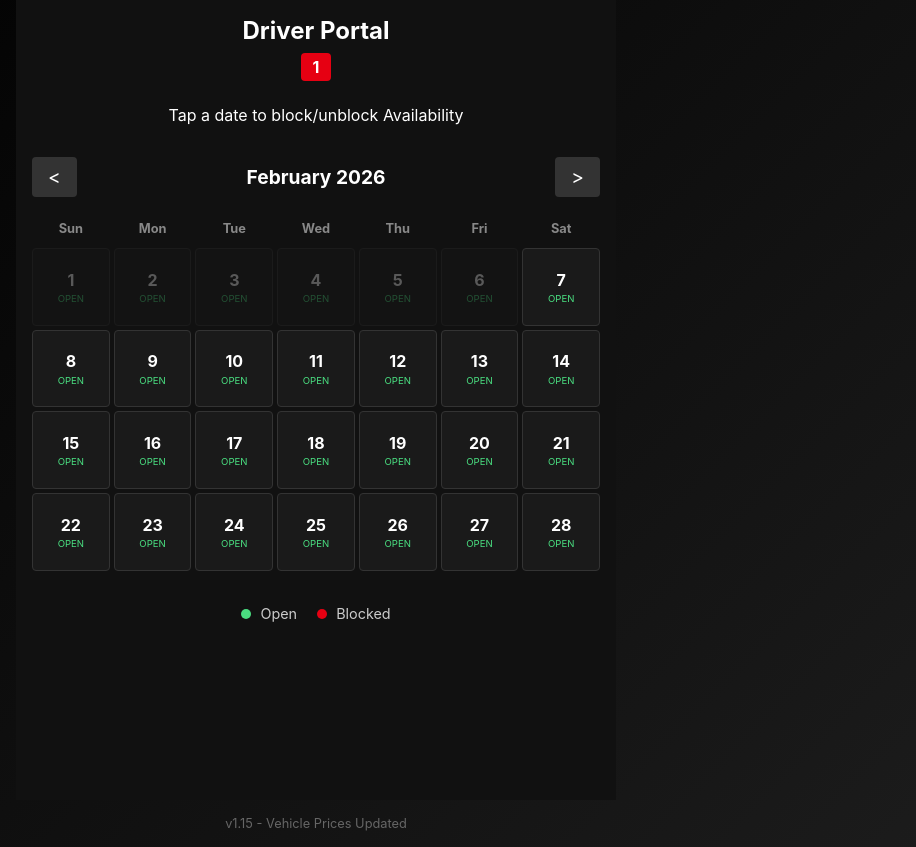
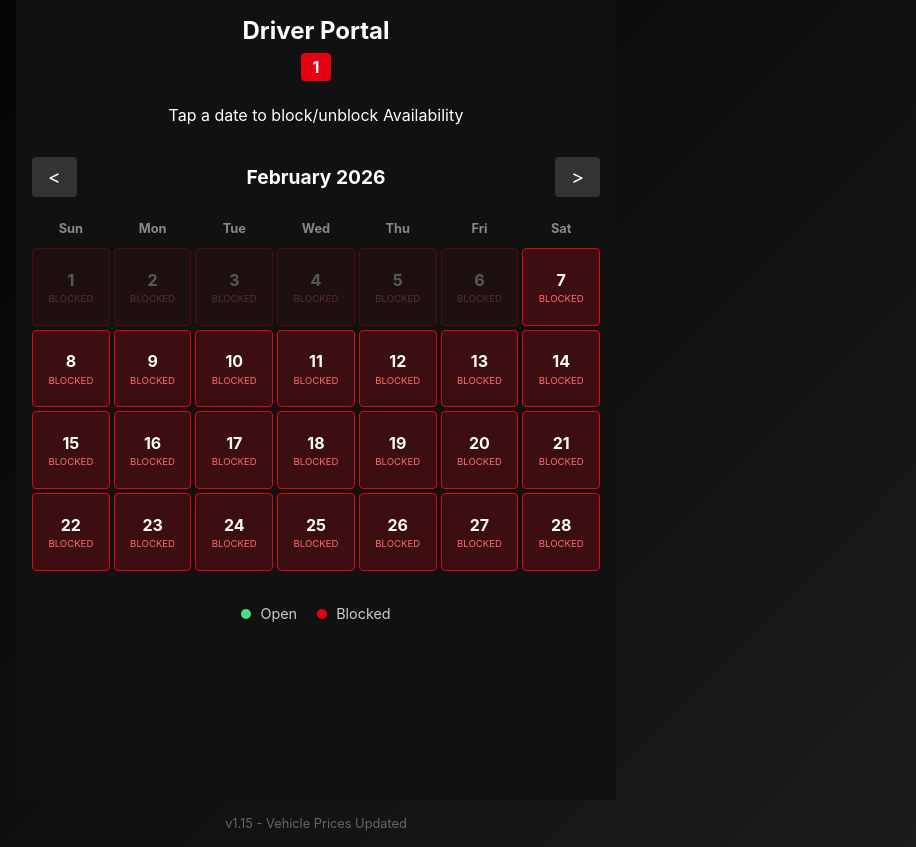
Before and after one commit to kazuosomeya-wq/daikoku, a React (Vite) app: page /driver/1 in a window 1280 px wide. Shown: the whole page, without its empty margins (324-1240 px from the left). Built offline with nearby package versions, Linux system fonts and the light colour scheme; no server answers; the database is empty.

Commit message:
Switch to allowlist logic for default blocked availability

```diff
--- a/src/pages/DriverDashboard.jsx
+++ b/src/pages/DriverDashboard.jsx
@@ -7,7 +7,7 @@ import './DriverDashboard.css'; // We'll create a simple CSS file for this too
 const DriverDashboard = () => {
     const { vehicleId } = useParams();
     const [currentViewDate, setCurrentViewDate] = useState(new Date());
-    const [blockedDates, setBlockedDates] = useState([]);
+    const [availableDates, setAvailableDates] = useState([]);
     const [loading, setLoading] = useState(true);
 
     // Vehicle Names Mapping
@@ -28,9 +28,9 @@ const DriverDashboard = () => {
         // Listen for real-time updates
         const unsubscribe = onSnapshot(docRef, (docSnap) => {
             if (docSnap.exists()) {
-                setBlockedDates(docSnap.data().blockedDates || []);
+                setAvailableDates(docSnap.data().availableDates || []);
             } else {
-                setBlockedDates([]);
+                setAvailableDates([]);
             }
             setLoading(false);
         });
@@ -40,24 +40,27 @@ const DriverDashboard = () => {
 
     const toggleDate = async (dateString) => {
         const docRef = doc(db, "vehicle_availability", vehicleId);
-        const isBlocked = blockedDates.includes(dateString);
+        const isOpen = availableDates.includes(dateString);
 
         try {
             // Check if doc exists first, if not create it
             const docSnap = await getDoc(docRef);
 
             if (!docSnap.exists()) {
+                // If initializing, we add the date (Open it)
                 await setDoc(docRef, {
-                    blockedDates: [dateString]
+                    availableDates: [dateString]
                 });
             } else {
-                if (isBlocked) {
+                if (isOpen) {
+                    // It was Open, so we remove it (Block it)
                     await updateDoc(docRef, {
-                        blockedDates: arrayRemove(dateString)
+                        availableDates: arrayRemove(dateString)
                     });
                 } else {
+                    // It was Blocked, so we add it (Open it)
                     await updateDoc(docRef, {
-                        blockedDates: arrayUnion(dateString)
+                        availableDates: arrayUnion(dateString)
                     });
                 }
             }
@@ -92,7 +95,7 @@ const DriverDashboard = () => {
     for (let d = 1; d <= daysInMonth; d++) {
         const date = new Date(year, month, d);
         const dateString = `${year}-${String(month + 1).padStart(2, '0')}-${String(d).padStart(2, '0')}`;
-        const isBlocked = blockedDates.includes(dateString);
+        const isOpen = availableDates.includes(dateString);
 
         // Check if past
         const today = new Date();
@@ -102,12 +105,12 @@ const DriverDashboard = () => {
         days.push(
             <div
                 key={d}
-                className={`driver-calendar-day ${isBlocked ? 'blocked' : 'open'} ${isPast ? 'past' : ''}`}
+                className={`driver-calendar-day ${isOpen ? 'open' : 'blocked'} ${isPast ? 'past' : ''}`}
                 onClick={() => !isPast && toggleDate(dateString)}
             >
                 <span className="day-number">{d}</span>
                 <div className="status-text">
-                    {isBlocked ? 'BLOCKED' : 'OPEN'}
+                    {isOpen ? 'OPEN' : 'BLOCKED'}
                 </div>
             </div>
         );
--- a/src/pages/Home.jsx
+++ b/src/pages/Home.jsx
@@ -44,7 +44,7 @@ function Home() {
         const unsubscribe = onSnapshot(collection(db, "vehicle_availability"), (snapshot) => {
             const data = {};
             snapshot.forEach((doc) => {
-                data[doc.id] = doc.data().blockedDates || [];
+                data[doc.id] = doc.data().availableDates || [];
             });
             setVehicleAvailability(data);
         });
@@ -63,7 +63,9 @@ function Home() {
 
         const disabled = [];
         Object.keys(vehicleAvailability).forEach(vehicleId => {
-            if (vehicleAvailability[vehicleId].includes(dateString)) {
+            // Logic change: If date is NOT in availableDates, it is disabled (Blocked by default)
+            const availableDates = vehicleAvailability[vehicleId];
+            if (!availableDates.includes(dateString)) {
                 disabled.push(vehicleId);
             }
         });
```
